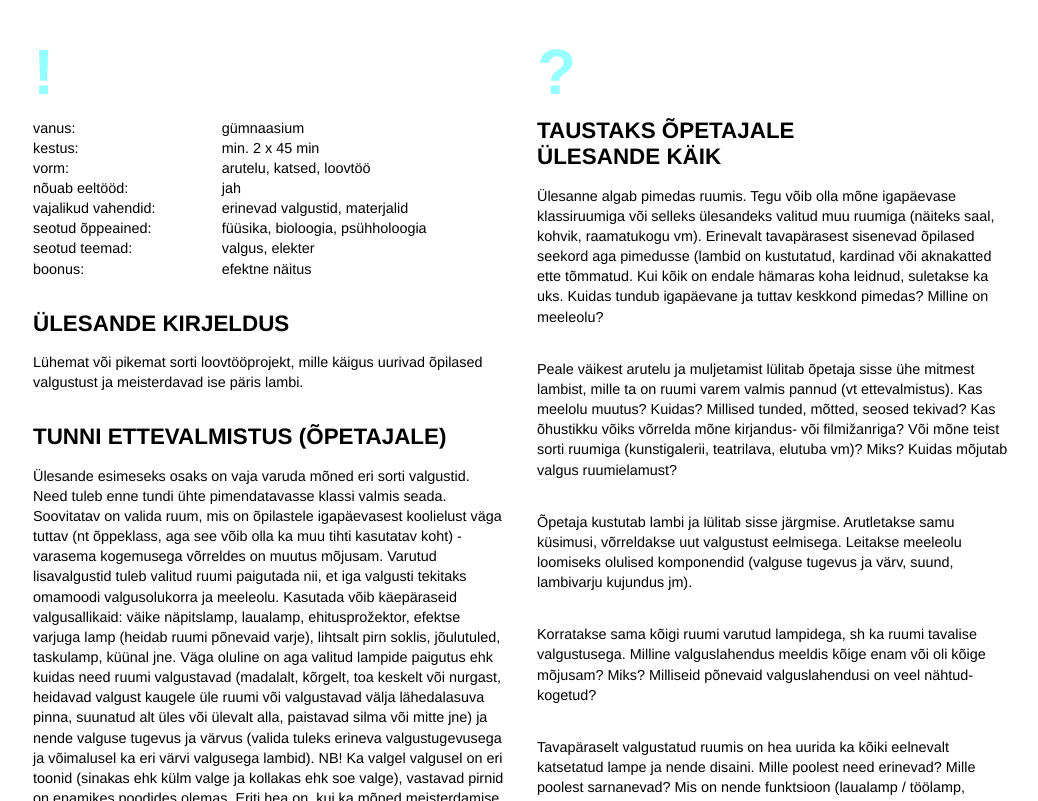
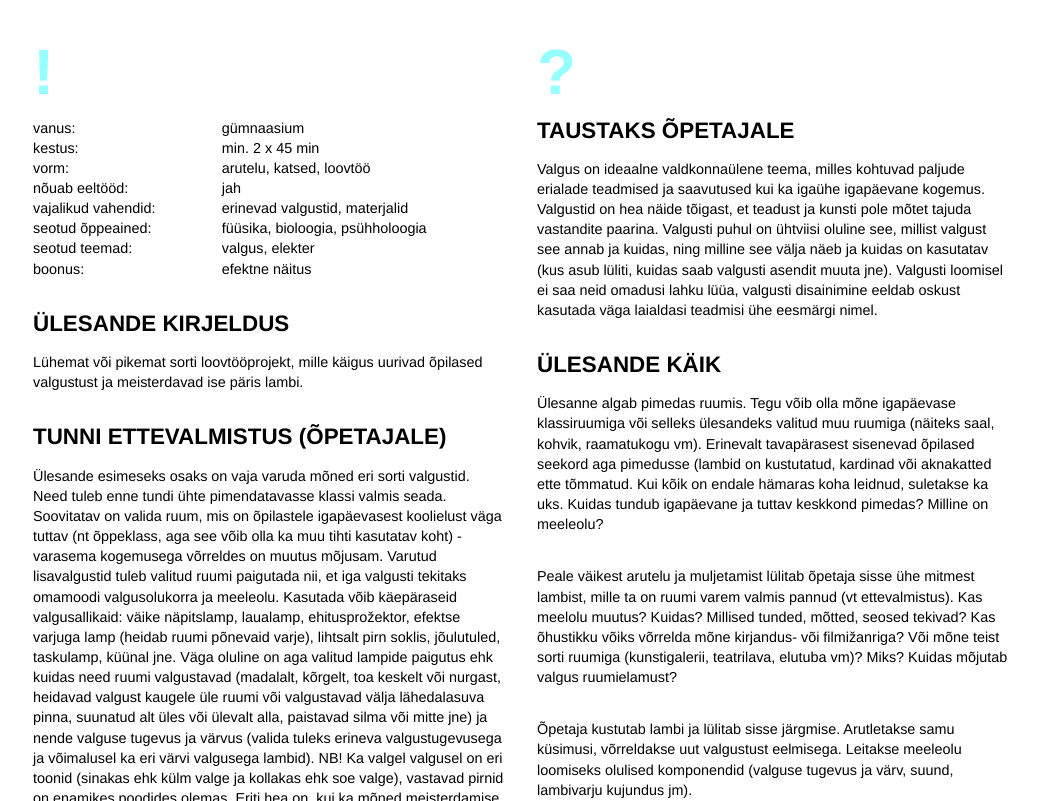
Before and after one commit to ruumiharidus/ruumiharidus.github.io, a Jekyll site: the page built from _posts/2015-12-18-saagu-valgus.md, in a window 1280 px wide and 900 px high, scrolled down 699 px, cut to the strip 99-900 px from the top of the window. Shown: the whole strip, without its empty margins (103-1141 px from the left). Built offline with Jekyll 4.4.1, drawn with Linux system fonts in a browser that asks for light colours; nearby versions of some CDN libraries.

Commit message:
Updated 2015-12-18-saagu-valgus.md

```diff
--- a/_posts/2015-12-18-saagu-valgus.md
+++ b/_posts/2015-12-18-saagu-valgus.md
@@ -31,7 +31,7 @@
 ### ?
 
 #### Taustaks õpetajale
-
+Valgus on ideaalne valdkonnaülene teema, milles kohtuvad paljude erialade teadmised ja saavutused kui ka igaühe igapäevane kogemus. Valgustid on hea näide tõigast, et teadust ja kunsti pole mõtet tajuda vastandite paarina. Valgusti puhul on ühtviisi oluline see, millist valgust see annab ja kuidas, ning milline see välja näeb ja kuidas on kasutatav (kus asub lüliti, kuidas saab valgusti asendit muuta jne). Valgusti loomisel ei saa neid omadusi lahku lüüa, valgusti disainimine eeldab oskust kasutada väga laialdasi teadmisi ühe eesmärgi nimel.
 
 #### Ülesande käik
 
```
